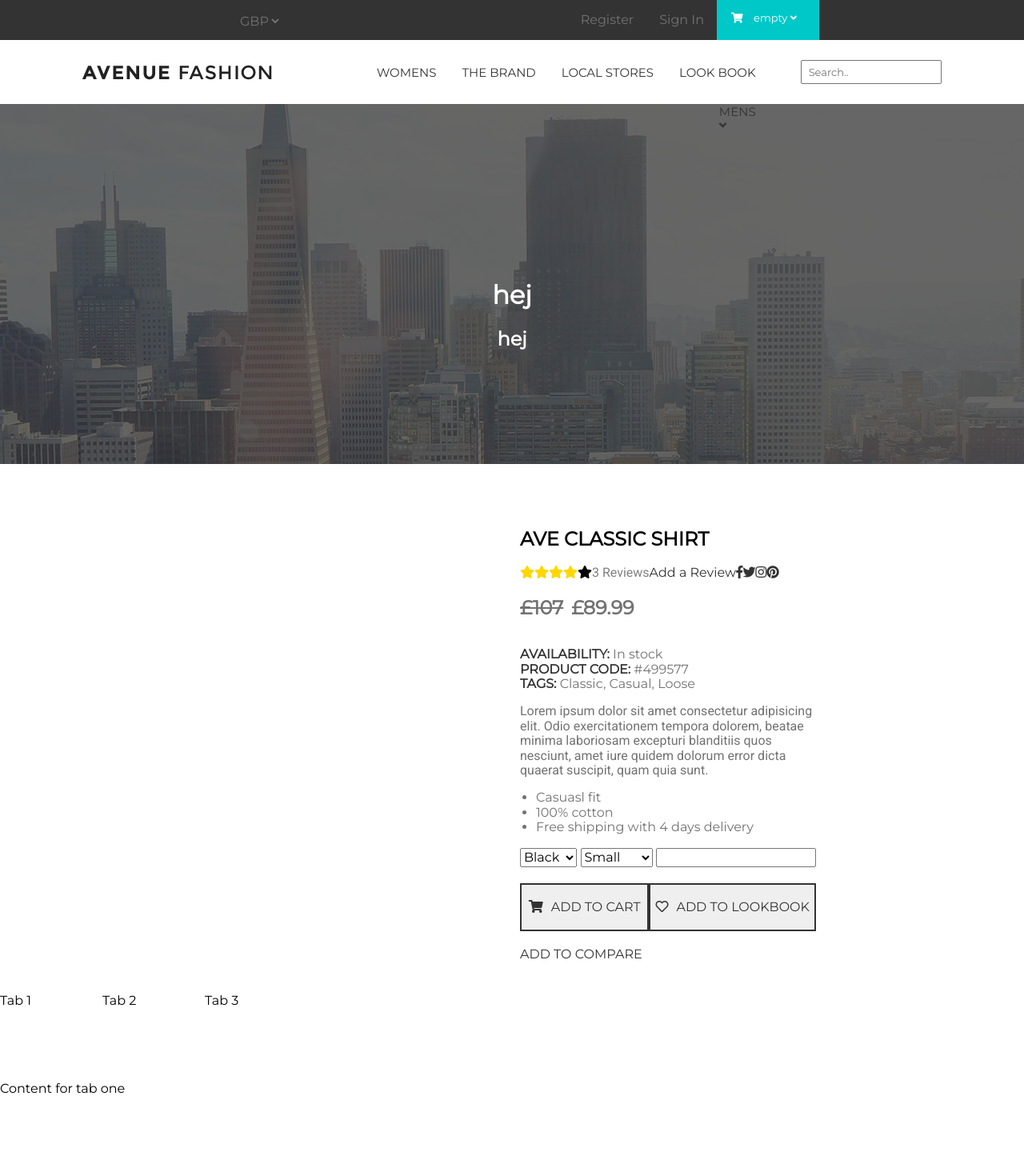
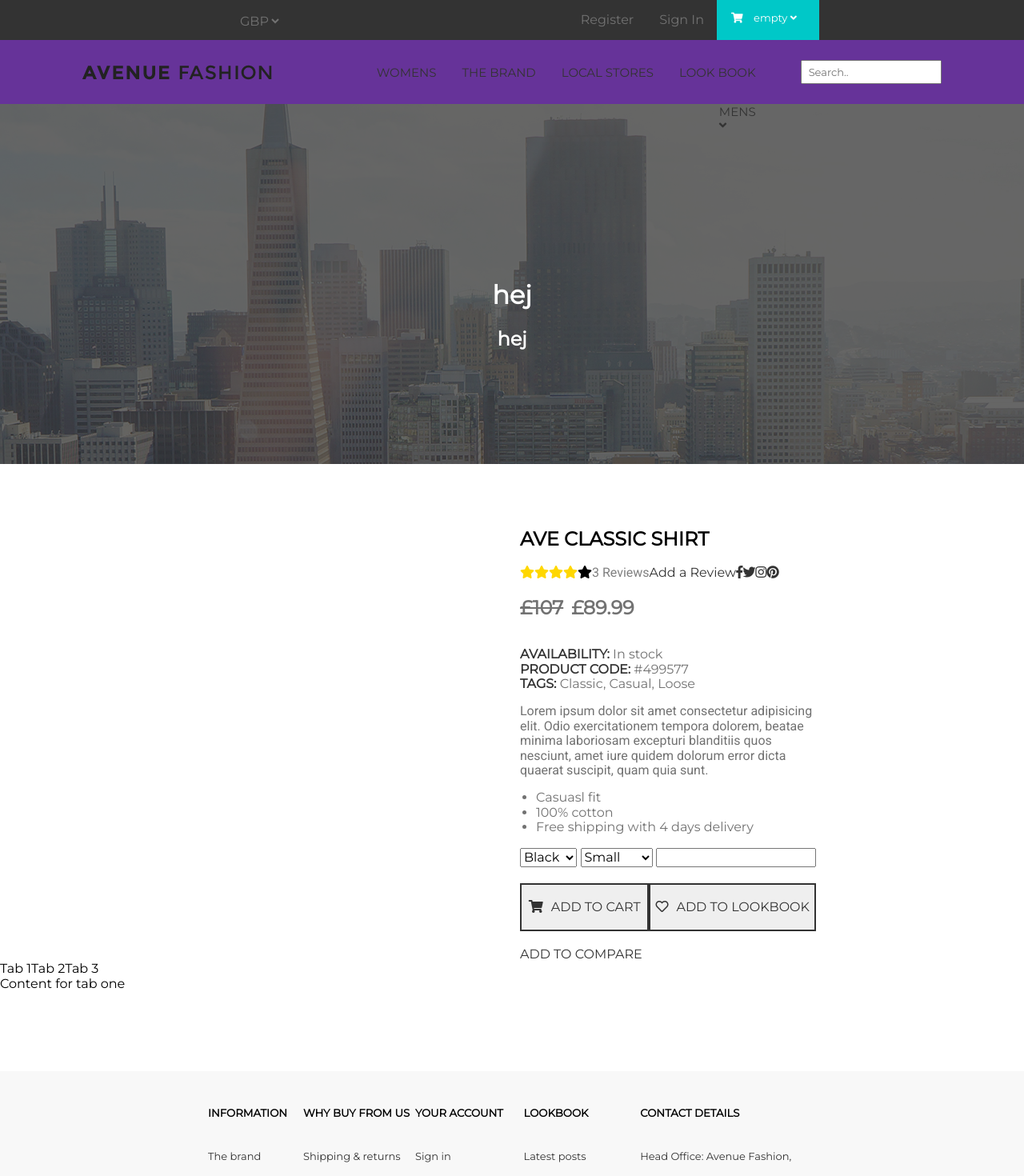
Before and after one commit to hafin2/mini-prject2, a Vue app: page /product/5 in a window 1280 px wide. Shown: the top 1470 px of the page at 80% size. Built offline with nearby package versions, Linux system fonts and the light colour scheme.

Commit message:
test af netlify

```diff
--- a/src/assets/css/nav.css
+++ b/src/assets/css/nav.css
@@ -53,6 +53,7 @@
       display: none; } }
 
 #mainNav {
+  background-color: rebeccapurple;
   display: grid;
   grid-template-columns: repeat(10, 1fr);
   grid-template-rows: 80px;
--- a/src/assets/css/product.css
+++ b/src/assets/css/product.css
@@ -70,3 +70,8 @@
         color: #333333; }
         .product-details .product-right .compare a:hover {
           color: #00c8c8; }
+  .product-details .products-tabs {
+    display: grid;
+    grid-template-columns: repeat(10, 1fr); }
+    .product-details .products-tabs .menu-tabs {
+      grid-column: 3 / 9; }
--- a/src/assets/css/style.css
+++ b/src/assets/css/style.css
@@ -352,6 +352,7 @@ template {
       display: none; } }
 
 #mainNav {
+  background-color: rebeccapurple;
   display: grid;
   grid-template-columns: repeat(10, 1fr);
   grid-template-rows: 80px;
@@ -1083,6 +1084,11 @@ hr {
         color: #333333; }
         .product-details .product-right .compare a:hover {
           color: #00c8c8; }
+  .product-details .products-tabs {
+    display: grid;
+    grid-template-columns: repeat(10, 1fr); }
+    .product-details .products-tabs .menu-tabs {
+      grid-column: 3 / 9; }
 
 .signin-container {
   display: grid;
--- a/src/assets/scss/nav.scss
+++ b/src/assets/scss/nav.scss
@@ -83,6 +83,7 @@
 }
 
 #mainNav {
+    background-color: rebeccapurple;
     display: grid;
     grid-template-columns: repeat(10, 1fr);
     grid-template-rows: 80px;
--- a/src/assets/scss/product.scss
+++ b/src/assets/scss/product.scss
@@ -130,4 +130,14 @@
 
         }
     }
+
+
+    .products-tabs {
+        display: grid;
+        grid-template-columns: repeat(10, 1fr);
+
+        .menu-tabs {
+            grid-column: 3 / 9;
+        }
+    }
 }
--- a/src/components/tabs.vue
+++ b/src/components/tabs.vue
@@ -1,6 +1,6 @@
 <template>
     <div class="products-tabs">
-        <div class="tabs">
+        <div class="menu-tabs">
             <a v-on:click="activetab=1" v-bind:class="[ activetab === 1 ? 'active' : '' ]">Tab 1</a>
             <a v-on:click="activetab=2" v-bind:class="[ activetab === 2 ? 'active' : '' ]">Tab 2</a>
             <a v-on:click="activetab=3" v-bind:class="[ activetab === 3 ? 'active' : '' ]">Tab 3</a>
```
